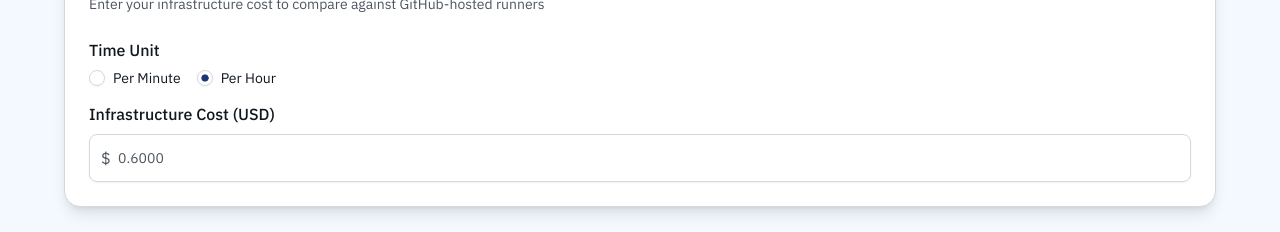
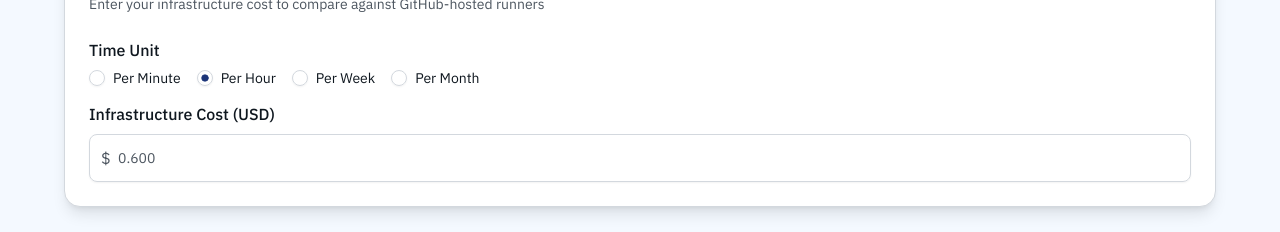
Before and after one commit to aatmmr/github-actions-cost-calculator, a React (Vite) app: page / in a window 1280 px wide. Shown: the part 213-445 px from the top of the page. Built offline with nearby package versions, Linux system fonts and the light colour scheme.

Commit message:
feat(calc): extend time unit options to include week and month for cost calculations

```diff
--- a/src/App.tsx
+++ b/src/App.tsx
@@ -63,18 +63,33 @@ const GITHUB_HOSTED_RUNNERS: RunnerType[] = [
 ]
 
 const PLATFORM_FEE_PER_MINUTE = 0.002 // GitHub Actions cloud platform fee for self-hosted runners from Mar 1, 2026
+const MINUTES_IN_WEEK = 7 * 24 * 60
+const MINUTES_IN_MONTH = 30 * 24 * 60 // simplified 30-day month for comparison
 
 function App() {
   const [costInput, setCostInput] = useState('')
-  const [timeUnit, setTimeUnit] = useState<'minute' | 'hour'>('hour')
+  const [timeUnit, setTimeUnit] = useState<'minute' | 'hour' | 'week' | 'month'>('hour')
   const [selectedRunners, setSelectedRunners] = useState<string[]>(
     () => GITHUB_HOSTED_RUNNERS.map((runner) => runner.id)
   )
 
-  const baseSelfHostedCostPerMinute = costInput
-    ? timeUnit === 'minute'
-      ? parseFloat(costInput)
-      : parseFloat(costInput) / 60
+  const parsedInput = costInput ? parseFloat(costInput) : null
+
+  const baseSelfHostedCostPerMinute = parsedInput !== null
+    ? (() => {
+        switch (timeUnit) {
+          case 'minute':
+            return parsedInput
+          case 'hour':
+            return parsedInput / 60
+          case 'week':
+            return parsedInput / MINUTES_IN_WEEK
+          case 'month':
+            return parsedInput / MINUTES_IN_MONTH
+          default:
+            return parsedInput
+        }
+      })()
     : null
 
   const selfHostedCostPerMinute =
@@ -206,7 +221,7 @@ function App() {
                   id="time-unit"
                   value={timeUnit}
                   onValueChange={(value) => setTimeUnit(value as 'minute' | 'hour')}
-                  className="flex gap-4"
+                  className="flex gap-4 flex-wrap"
                 >
                   <div className="flex items-center space-x-2">
                     <RadioGroupItem value="minute" id="minute" />
@@ -218,6 +233,18 @@ function App() {
                     <RadioGroupItem value="hour" id="hour" />
                     <Label htmlFor="hour" className="cursor-pointer font-normal">
                       Per Hour
+                    </Label>
+                  </div>
+                  <div className="flex items-center space-x-2">
+                    <RadioGroupItem value="week" id="week" />
+                    <Label htmlFor="week" className="cursor-pointer font-normal">
+                      Per Week
+                    </Label>
+                  </div>
+                  <div className="flex items-center space-x-2">
+                    <RadioGroupItem value="month" id="month" />
+                    <Label htmlFor="month" className="cursor-pointer font-normal">
+                      Per Month
                     </Label>
                   </div>
                 </RadioGroup>
@@ -236,7 +263,15 @@ function App() {
                     type="number"
                     step="0.0001"
                     min="0"
-                    placeholder={timeUnit === 'minute' ? '0.0100' : '0.6000'}
+                    placeholder={
+                      timeUnit === 'minute'
+                        ? '0.010'
+                        : timeUnit === 'hour'
+                          ? '0.600'
+                          : timeUnit === 'week'
+                            ? '10.000'
+                            : '50.000'
+                    }
                     value={costInput}
                     onChange={(e) => setCostInput(e.target.value)}
                     className="pl-7 text-lg h-12"
```
